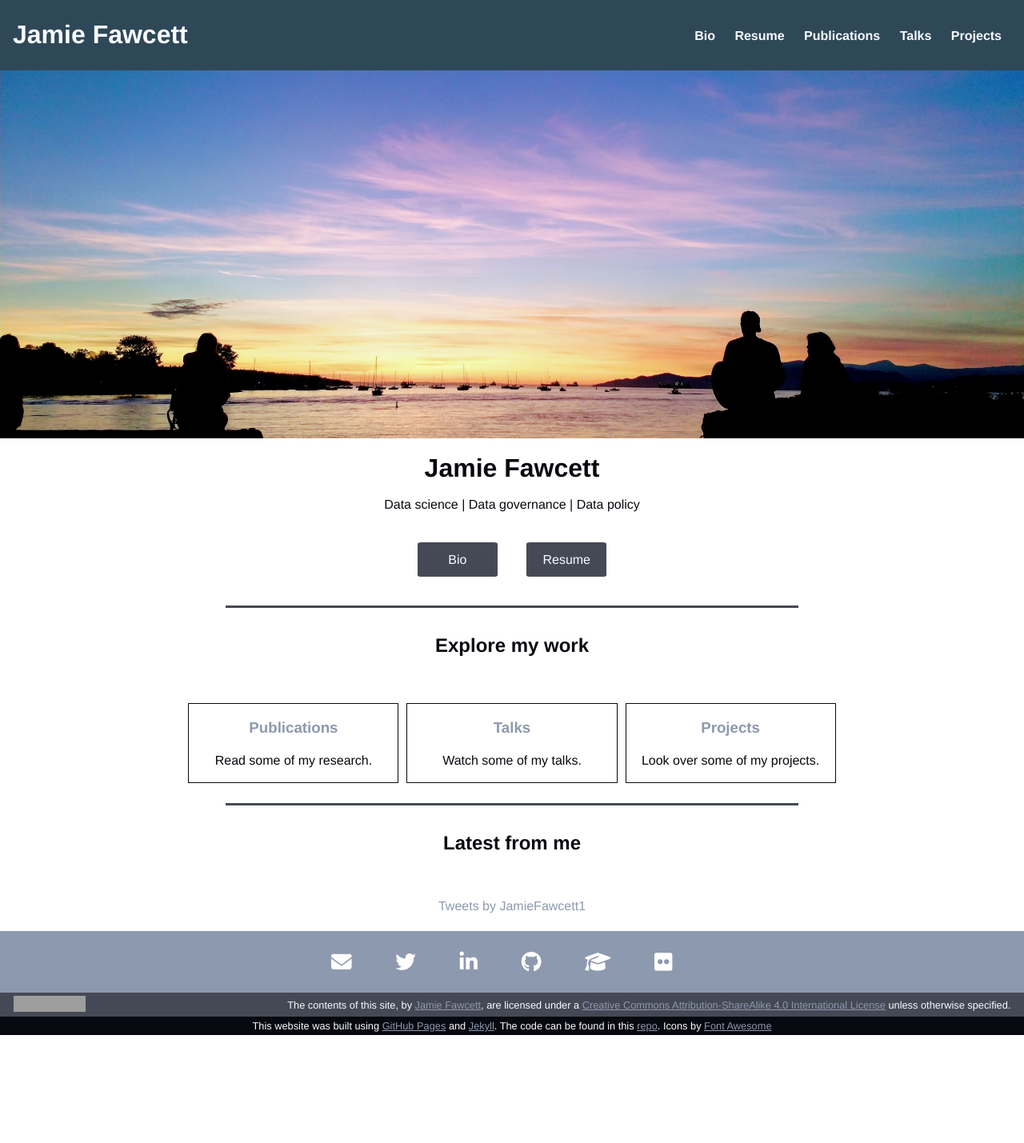
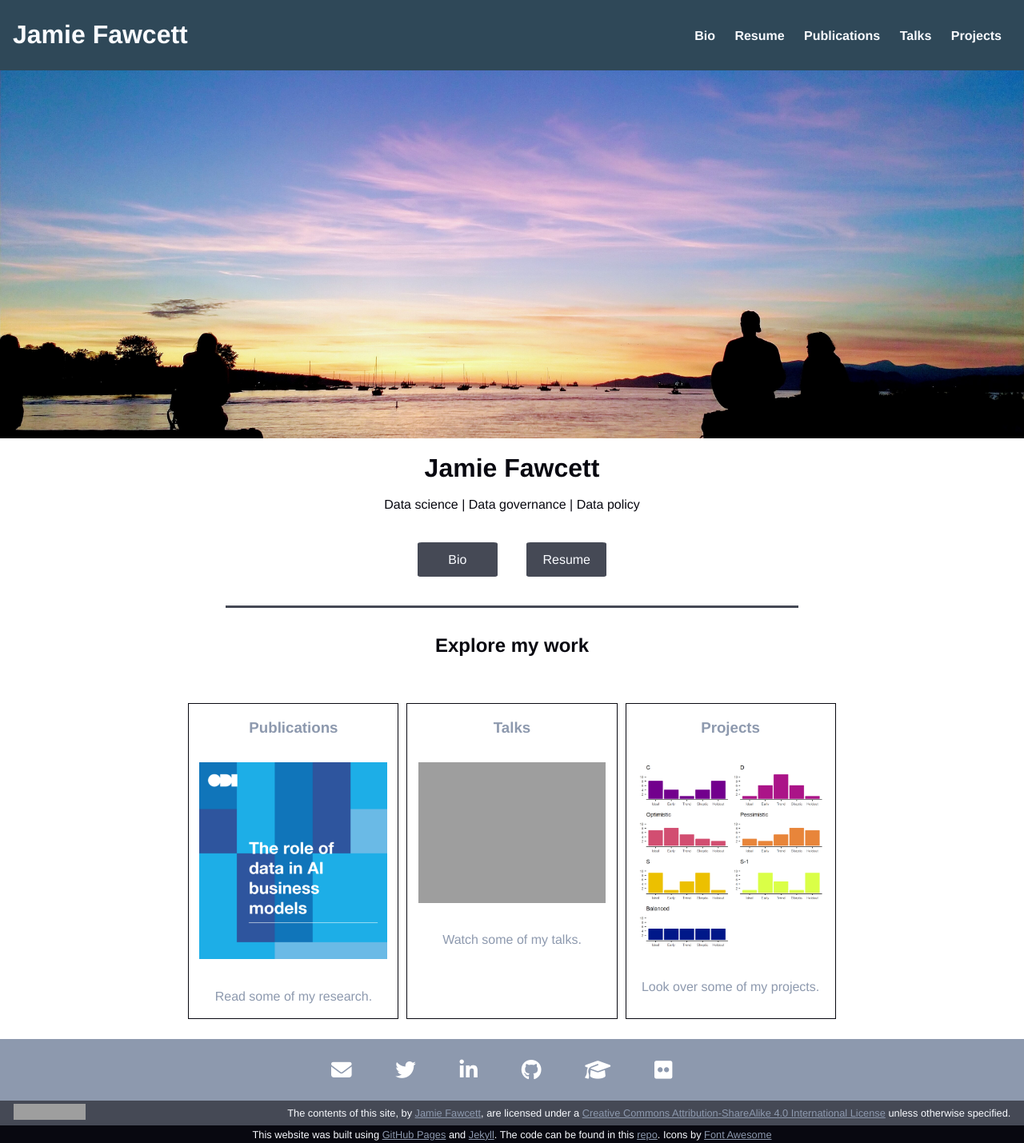
Before and after one commit to JmeF/JmeF.github.io, a Jekyll site: the page built from index.html, in a window 1280 px wide. Shown: the whole page at 80% size. Built offline with Jekyll 4.4.1, drawn with Linux system fonts in a browser that asks for light colours; nearby versions of some CDN libraries; comment, search, counter and statistics services are not loaded; before the commit the page ends 1294 px from its top, so only the background shows below that; grey boxes are pictures that could not be loaded.

Commit message:
sort images homepage

```diff
--- a/_sass/general_layout.scss
+++ b/_sass/general_layout.scss
@@ -116,13 +116,18 @@ body {
   .columns{
     margin-top: 0px;
     display: flex;
-
     div{
       margin-top: 0px;
       border-style:solid;
       border-width: 1px;
       flex: 1;
       margin:5px;
+      object-fit: contain;
+      overflow: hidden;
+    }
+    img{
+      margin:5%;
+      width:90%;
     }
   }
 }
--- a/index.html
+++ b/index.html
@@ -20,16 +20,8 @@ title: "Jamie Fawcett"
 <div class="work">
 	<h2>Explore my work</h2>
 	<div class="columns">
-		<div><h3><a href="/publications">Publications</a></h3><p>Read some of my research.</p></div>
-		<div><h3><a href="/talks">Talks</a></h3><p>Watch some of my talks.</p></div>
-		<div><h3><a href="/projects">Projects</a></h3><p>Look over some of my projects.</p></div>
+		<div><a href="/publications"><h3>Publications</h3><img src="{{ site.url }}/assets/images/ODI-AI-publication-cover2.png"><p>Read some of my research.</p></a></div>
+		<div><a href="/talks"><h3>Talks</h3><img src="{{ site.url }}/assets/images/IODC-talk-screenshot.png"><p>Watch some of my talks.</p></a></div>
+		<div><a href="/projects"><h3>Projects</h3><img src="{{ site.url }}/assets/images/sim-soc-figure-1.png"><p>Look over some of my projects.</p></a></div>
 	</div>
 </div>
-
-<div class="work">
-	<h2>Latest from me</h2>
-	<div class="twitter">
-		<a class="twitter-timeline" href="https://twitter.com/JamieFawcett1?ref_src=twsrc%5Etfw" data-theme="dark" data-tweet-limit="3">Tweets by JamieFawcett1</a>
-		<script async src="https://platform.twitter.com/widgets.js" charset="utf-8"></script>
-	</div>
-</div>
```
Also changed, not shown: _includes/twitter.html (added, +7 -0 lines), assets/images/ODI-AI-publication-cover.png (added), assets/images/ODI-AI-publication-cover2.png (added), 1 other file.
